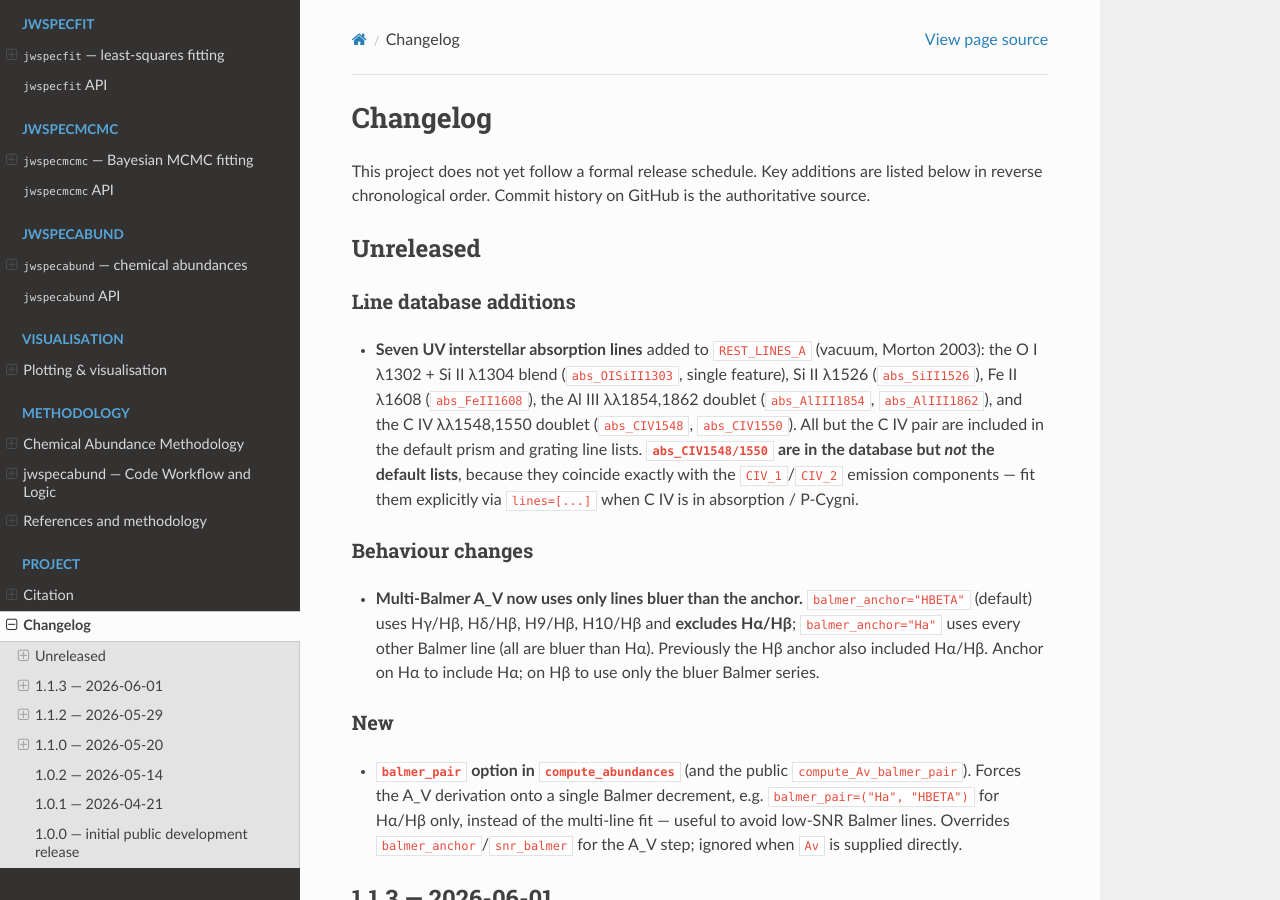
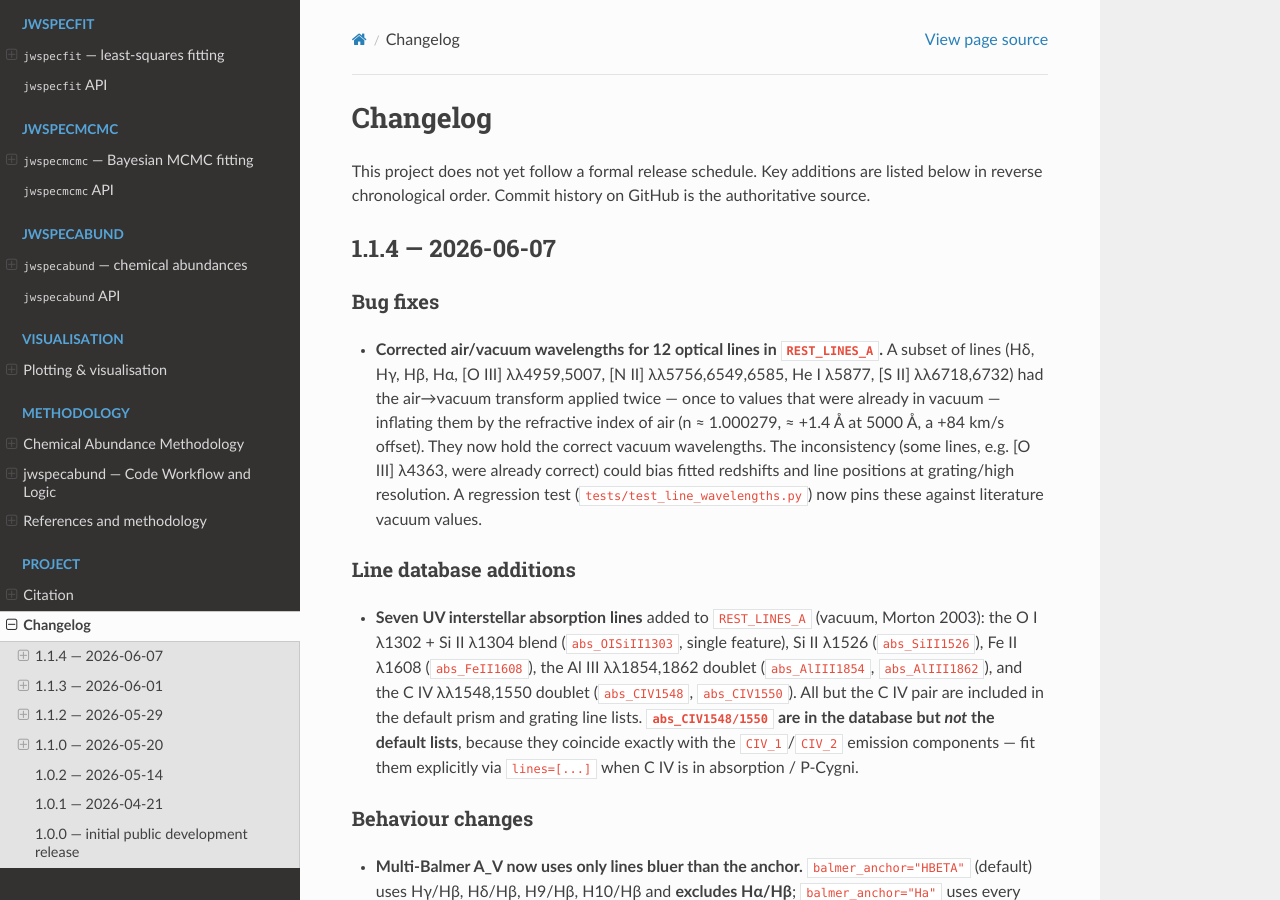
Before and after one commit to raunaq-rai/jwspecfit, a Sphinx documentation site: the page built from docs/changelog.md, in a window 1280 px wide and 900 px high. Built offline with Sphinx 7.4.7 and the Read the Docs theme 3.1.0, drawn with Linux system fonts in a browser that asks for light colours.

Commit message:
Bump version to 1.1.4
Release the air/vacuum wavelength correction (12 optical lines in
REST_LINES_A had a double air->vacuum conversion, ~+84 km/s) plus its
regression test. Update pyproject, CITATION.cff (version + date), and
changelog.

```diff
--- a/docs/changelog.md
+++ b/docs/changelog.md
@@ -4,7 +4,21 @@
 additions are listed below in reverse chronological order. Commit
 history on GitHub is the authoritative source.
 
-## Unreleased
+## 1.1.4 — 2026-06-07
+
+### Bug fixes
+
+- **Corrected air/vacuum wavelengths for 12 optical lines in
+  `REST_LINES_A`.** A subset of lines (Hδ, Hγ, Hβ, Hα, [O III] λλ4959,5007,
+  [N II] λλ5756,6549,6585, He I λ5877, [S II] λλ6718,6732) had the
+  air→vacuum transform applied twice — once to values that were already in
+  vacuum — inflating them by the refractive index of air (n ≈ 1.000279,
+  ≈ +1.4 Å at 5000 Å, a +84 km/s offset). They now hold the correct vacuum
+  wavelengths. The inconsistency (some lines, e.g. [O III] λ4363, were
+  already correct) could bias fitted redshifts and line positions at
+  grating/high resolution. A regression test
+  (`tests/test_line_wavelengths.py`) now pins these against literature
+  vacuum values.
 
 ### Line database additions
 
--- a/pyproject.toml
+++ b/pyproject.toml
@@ -4,7 +4,7 @@
 
 [project]
 name = "jwspecfit"
-version = "1.1.3"
+version = "1.1.4"
 description = "JWST NIRSpec emission-line fitting with resolution-aware Gaussian models"
 readme = "README.md"
 license = "MIT"
```
Also changed, not shown: 1 other file.
